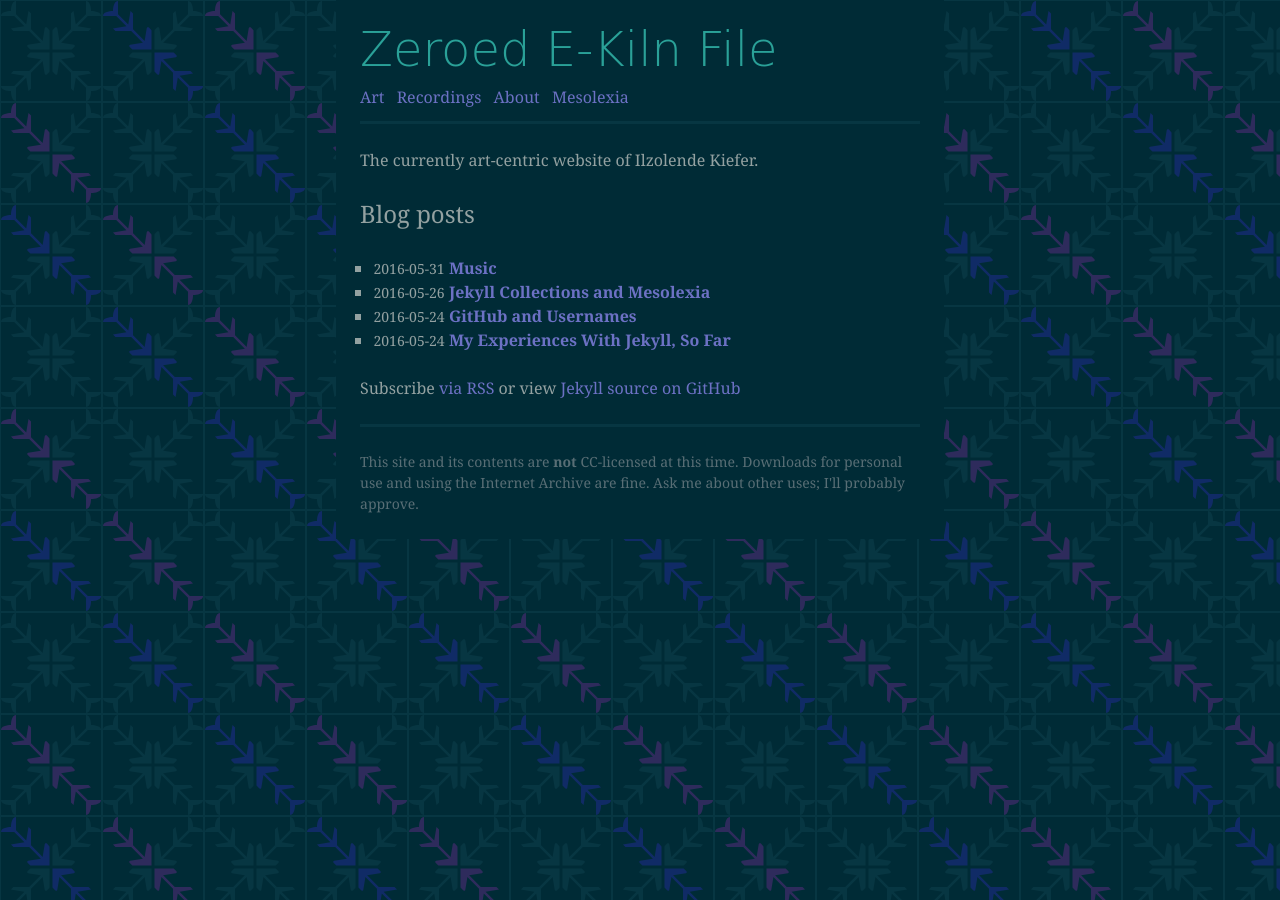
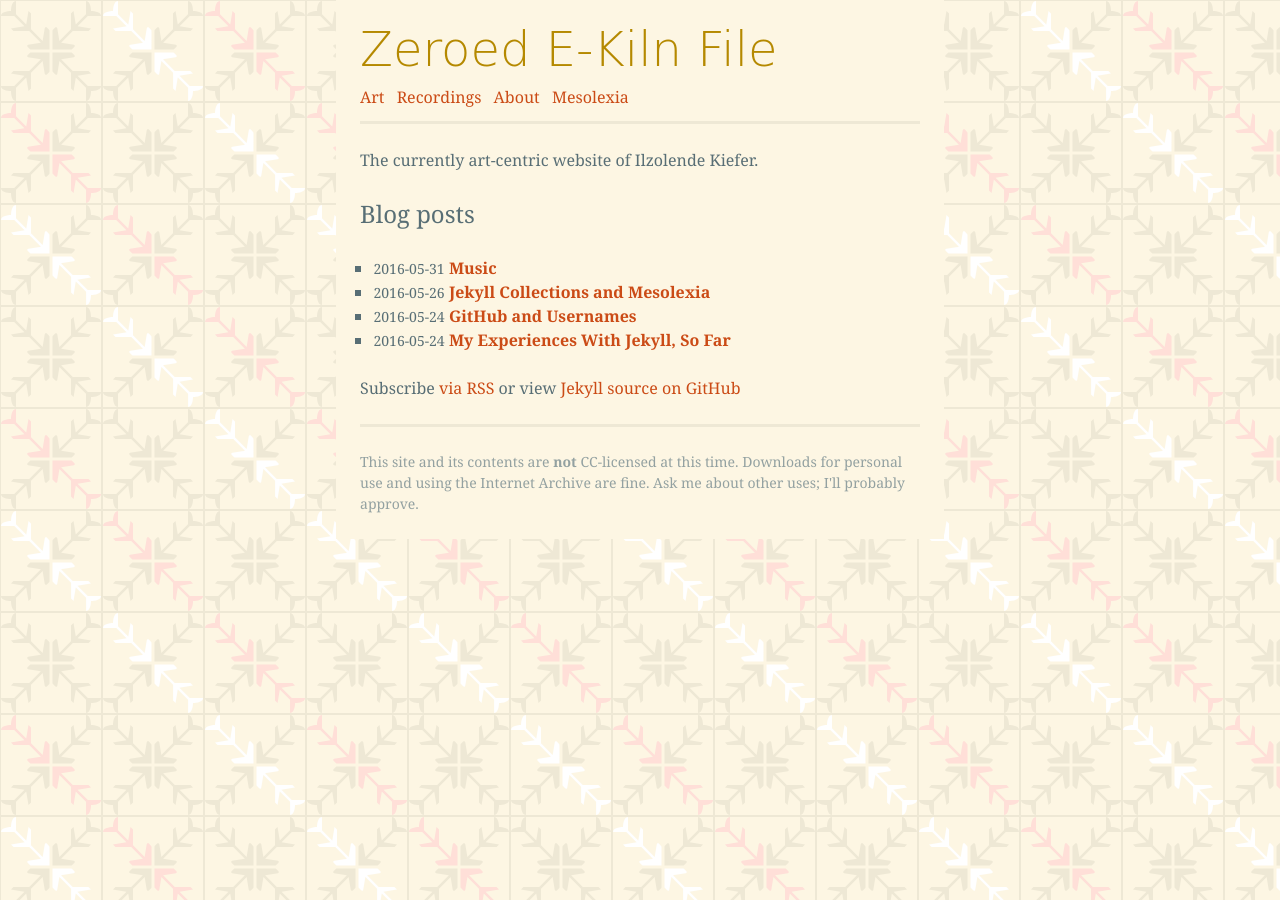
Before and after one commit to ilzolende/ilzolende.github.io, a Jekyll site: the page built from index.html, in a window 1280 px wide. Built offline with Jekyll 4.4.1, drawn with Linux system fonts in a browser that asks for light colours; some web fonts are replaced.

Commit message:
switching to light theme

```diff
--- a/css/icon.scss
+++ b/css/icon.scss
@@ -1,10 +1,10 @@
 ---
 ---
-@import "color-schemes/solarized";
+@import "color-schemes/solarized-light";
 $icon-background-color: rgba(0, 0, 0, 0);
-$icon-primary-color: $text-color;
-$icon-secondary-color: $main-title-color;
-$icon-tertiary-color: $link-visited-color;
+$icon-primary-color: $green;
+$icon-secondary-color: $magenta;
+$icon-tertiary-color: $cyan;
 
 
 .main1 {
--- a/css/main.scss
+++ b/css/main.scss
@@ -2,7 +2,7 @@
 # Only the main Sass file needs front matter (the dashes are enough)
 ---
 @charset "utf-8";
-@import "color-schemes/solarized";
+@import "color-schemes/solarized-light";
 
 $body-width: 35em;
 
```
